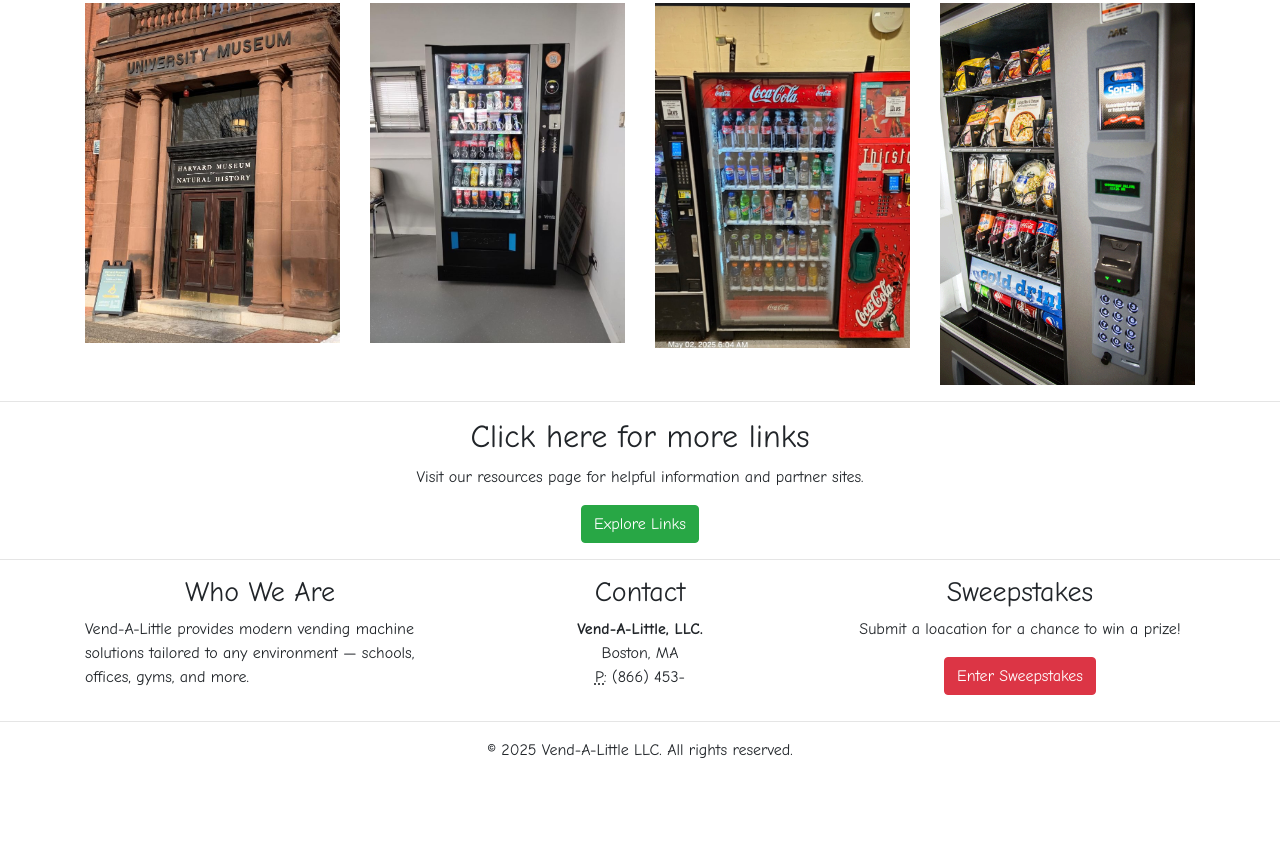
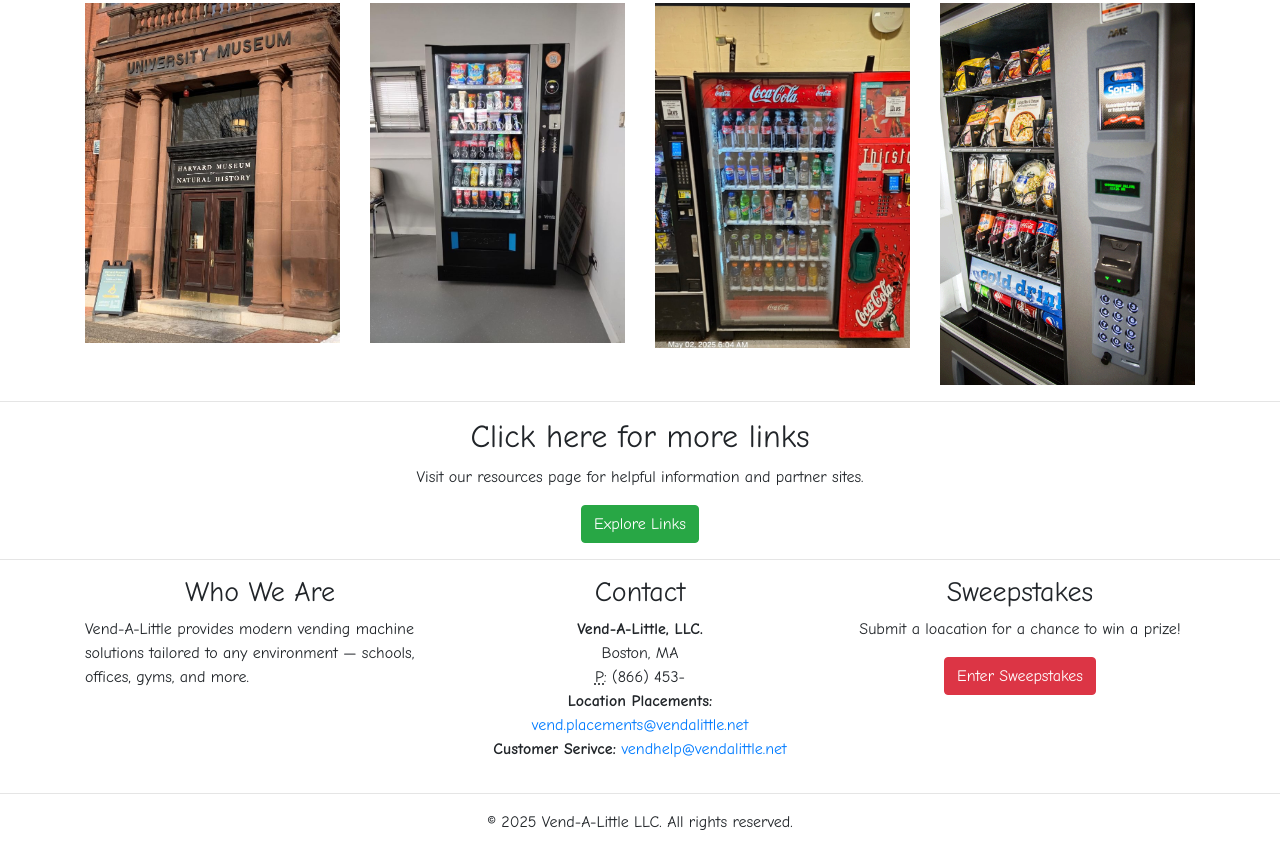
Before and after one commit to Invested00/vendalittle.github.io, a website: page index.html in a window 1280 px wide. Shown: the part 1544-2394 px from the top of the page. Before the commit the page ends 2322 px from the top, so only its background shows below. Drawn offline with Linux system fonts and the light colour scheme.

Commit message:
Update index.html

```diff
--- a/index.html
+++ b/index.html
@@ -155,7 +155,11 @@
             <address class="text-center">
               <strong>Vend-A-Little, LLC.</strong><br>
               Boston, MA<br>
-              <abbr title="Phone">P:</abbr> (866) 453-
+            <abbr title="Phone">P:</abbr> (866) 453-<br>
+            <strong>Location Placements:</strong>
+            <a href = "mailto:vend.placements@vendalittle.net">vend.placements@vendalittle.net</a><br>
+            <strong>Customer Serivce:</strong>
+            <a href="mailto:vendhelp@vendalittle.net">vendhelp@vendalittle.net</a>
             </address>
           </div>
           <div class="col-md-4 col-12">
```
